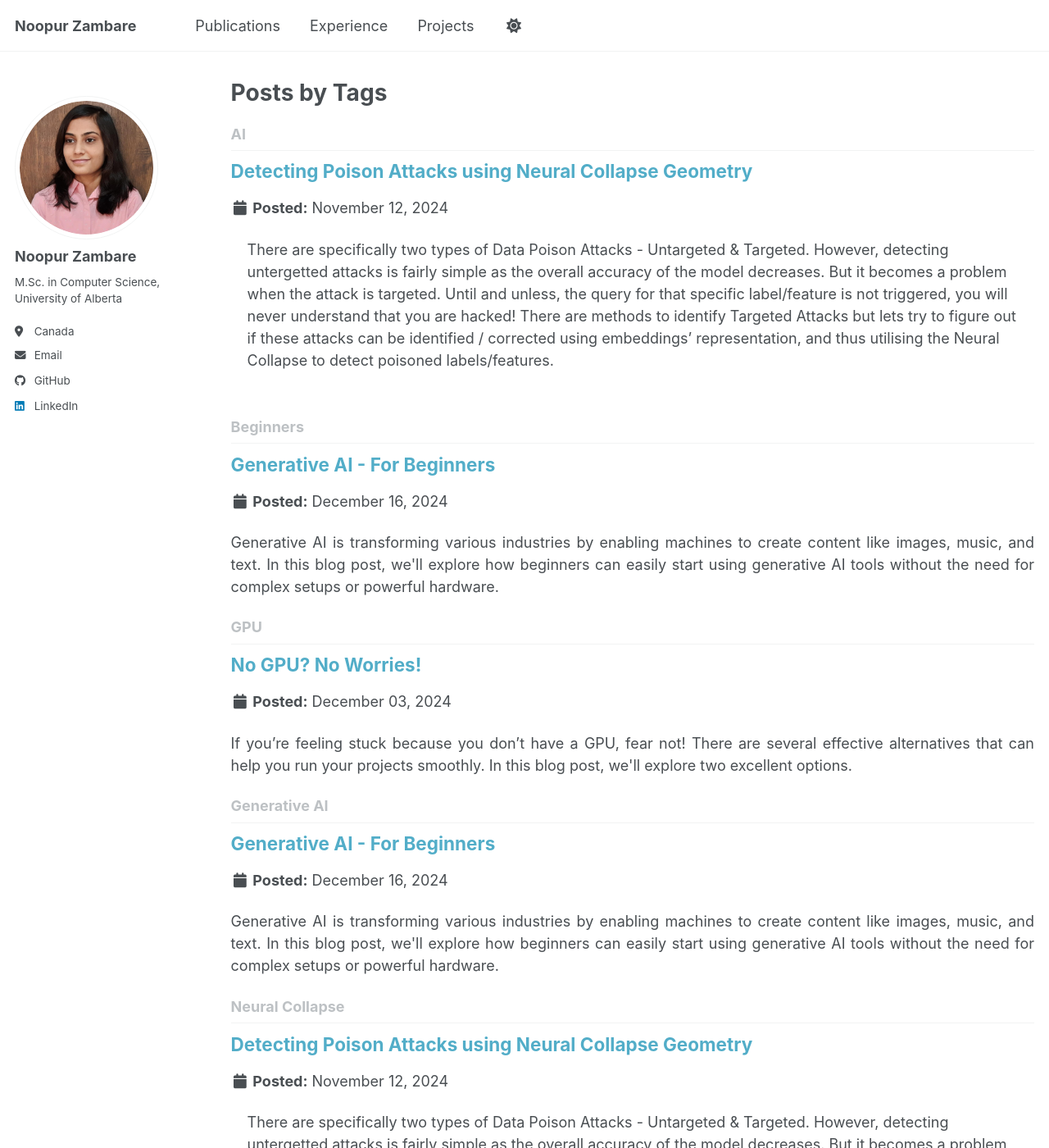
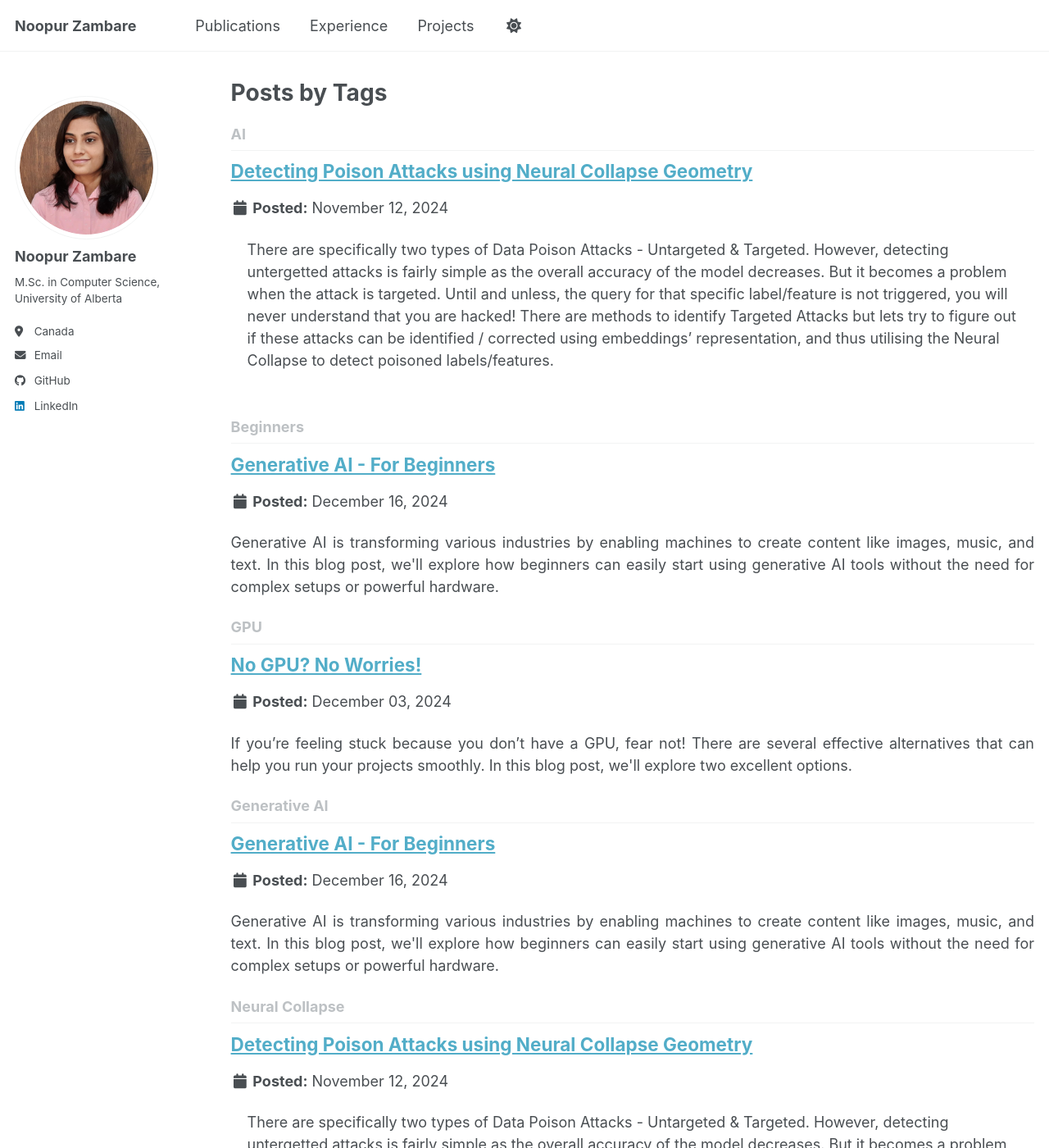
Before and after one commit to noopur-zambare/noopur-zambare.github.io, a Jekyll site: the page built from _pages/tag-archive.html, in a window 1280 px wide and 1400 px high. Shown: the whole window at 82% size. Built offline with Jekyll 4.4.1, drawn with Linux system fonts in a browser that asks for light colours; a script bundle is joined from its source files by our own code; library files that are not in the unit come from our copies.

Commit message:
experience added

```diff
--- a/assets/css/main.scss
+++ b/assets/css/main.scss
@@ -35,20 +35,3 @@
     "vendor/font-awesome/solid",
     "vendor/font-awesome/brands"
 ;
-
-.archive__item a,
-.archive__item a:visited,
-.archive__item a:hover,
-.archive__item a:focus {
-  text-decoration: none !important;
-  border-bottom: none !important;
-  box-shadow: none !important;
-  background-image: none !important;
-}
-
-/* remove underline pseudo-elements used by theme */
-.archive__item a::after,
-.archive__item a::before {
-  display: none !important;
-  content: none !important;
-}
```
